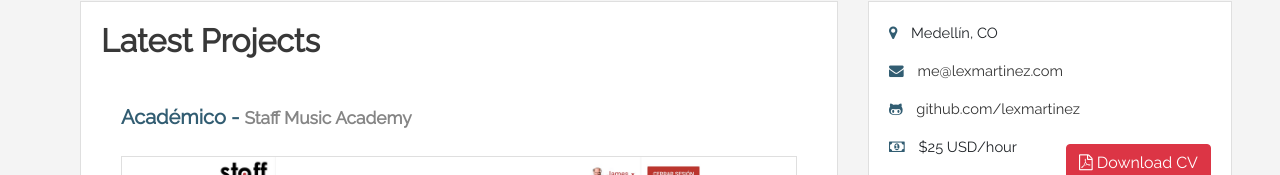
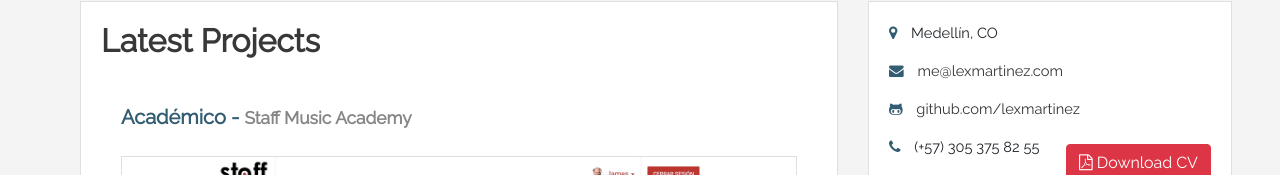
Before and after one commit to lexmartinez/portfolio-site, a Vue app: page / in a window 1280 px wide. Shown: the part 625-800 px from the top of the page. Built offline with nearby package versions, Linux system fonts and the light colour scheme; no server answers; some icons are missing.

Commit message:
minor fixes

```diff
--- a/src/components/HeaderComponent.vue
+++ b/src/components/HeaderComponent.vue
@@ -7,7 +7,7 @@
               <h1 class="hi">Hi, I'm Lex Mart&iacute;nez!</h1>
               <p class="text-center">
                 I'm a freelance full-stack developer based in Medell&iacute;n, CO, specialising in building web apps. The last two years i've been working as frontend developer at <a href="http://www.batteries911.com">Batteries911</a> .
-                I also expend my time learning new stuff mainly on Javascript/NodeJS - mobile apps world, interested on AI/ML too. <a href="https://www.lexmartinez.com/blog">Blog</a> writer, guitar enthusiast 🤘
+                I also expend my time learning new stuff mainly on Javascript/NodeJS - mobile apps world, interested in AI/ML too. <a href="https://www.lexmartinez.com/blog">Blog</a> writer, guitar enthusiast 🤘
               </p>
               <div class="text-center">
                 <a href="mailto:me@lexmartinez.com" class="btn btn-primary"><i class="fa fa-envelope"></i> Contact Me</a>
--- a/src/components/content/InfoComponent.vue
+++ b/src/components/content/InfoComponent.vue
@@ -4,7 +4,7 @@
       <p><i class="fa fa-map-marker info-item"></i> Medell&iacute;n, CO</p>
       <p><i class="fa fa-envelope info-item"></i> <a href="mailto:me@lexmartinez.com">me@lexmartinez.com</a></p>
       <p><i class="fa fa-github-alt info-item"></i> <a href="https://github.com/lexmartinez">github.com/lexmartinez</a></p>
-      <p><i class="fa fa-money info-item"></i> $25 USD/hour</p>
+      <p><i class="fa fa-phone info-item"></i> (+57) 305 375 82 55</p>
       <a class="btn btn-danger pull-right" href="/static/lexmartinez-cv.pdf" target="_blank"><i class="fa fa-file-pdf-o"></i> Download CV</a>
     </div>
   </div>
```
